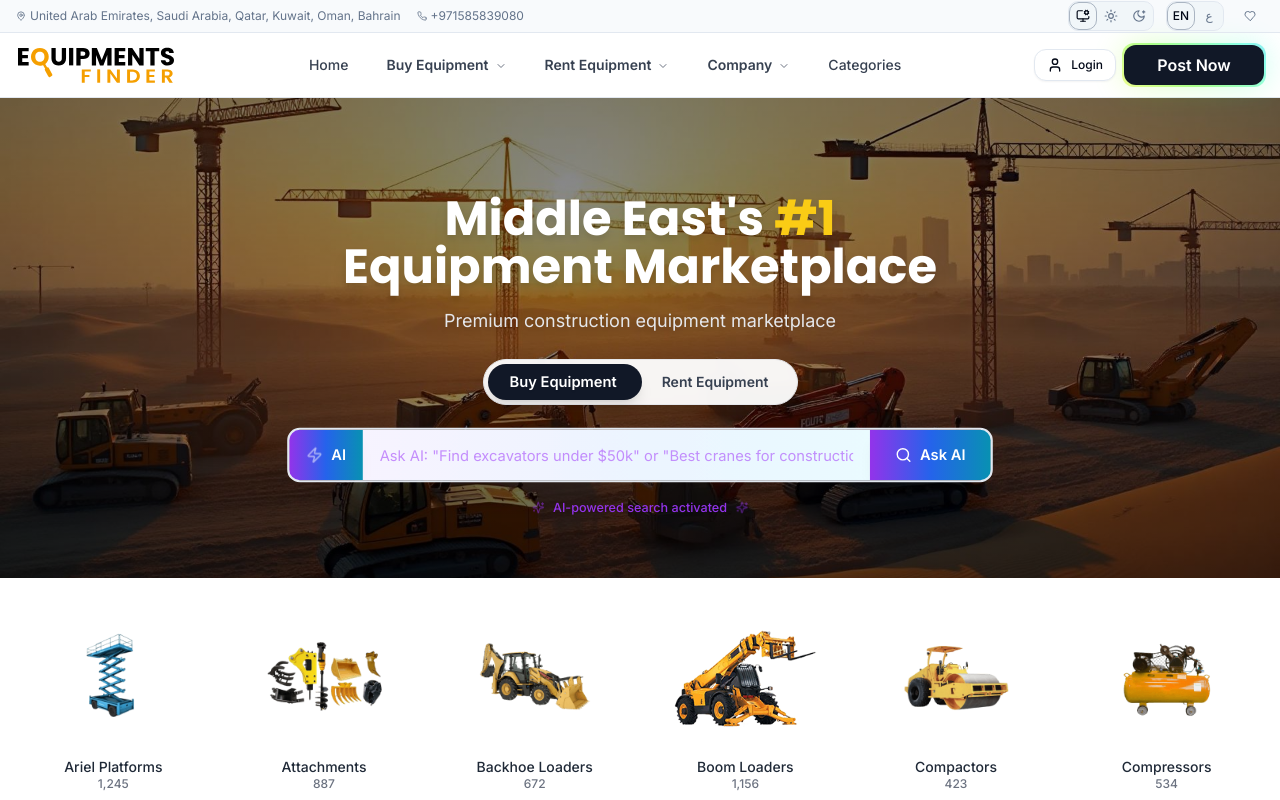
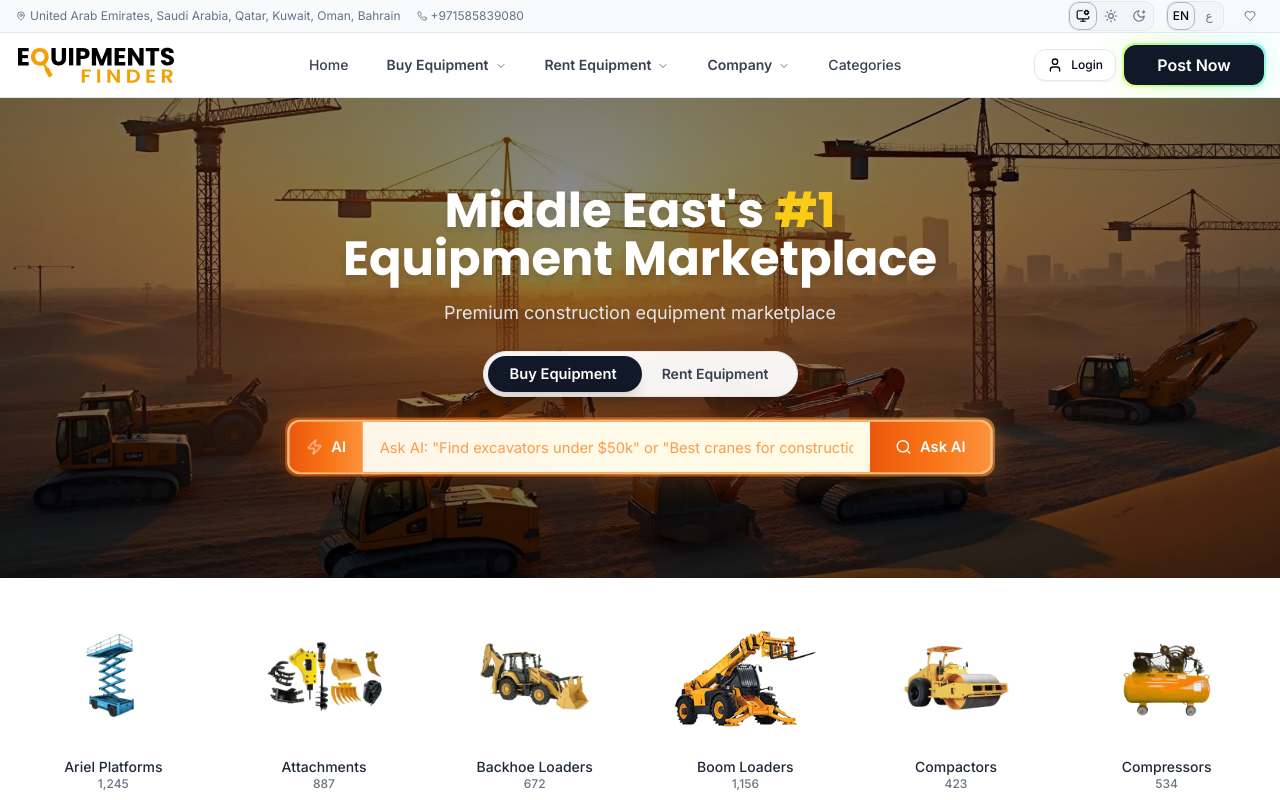
Before and after one commit to KakosoAi/ef-web, a Next.js app: page / in a window 1280 px wide. Both pictures are taken after a click on the button "AI". Shown: the top 800 px of the page. Built offline with nearby package versions, Linux system fonts and the light colour scheme.

Commit message:
feat(ui): add ai glow effect and update search component styling
- Implement animated gradient glow effect for AI mode in global CSS
- Update search component color scheme from purple/blue to orange/amber
- Remove AI mode indicator text and simplify the component structure

```diff
--- a/app/globals.css
+++ b/app/globals.css
@@ -169,6 +169,66 @@
     opacity: 0.2;
   }
 
+  /* AI Glow Effect */
+  .ai-glow::before {
+    content: '';
+    position: absolute;
+    inset: -2px;
+    padding: 2px;
+    background: linear-gradient(
+      45deg,
+      #ea580c,
+      #f97316,
+      #fb923c,
+      #fdba74,
+      #fed7aa,
+      #fdba74,
+      #fb923c,
+      #f97316,
+      #ea580c
+    );
+    background-size: 400% 400%;
+    border-radius: inherit;
+    z-index: -1;
+    animation: ai-glow 3s ease-in-out infinite;
+    opacity: 0.6;
+  }
+
+  .ai-glow::after {
+    content: '';
+    position: absolute;
+    inset: -2px;
+    padding: 2px;
+    background: linear-gradient(
+      45deg,
+      #ea580c,
+      #f97316,
+      #fb923c,
+      #fdba74,
+      #fed7aa,
+      #fdba74,
+      #fb923c,
+      #f97316,
+      #ea580c
+    );
+    background-size: 400% 400%;
+    border-radius: inherit;
+    z-index: -2;
+    animation: ai-glow 3s ease-in-out infinite;
+    filter: blur(15px);
+    opacity: 0.3;
+  }
+
+  @keyframes ai-glow {
+    0%,
+    100% {
+      background-position: 0% 50%;
+    }
+    50% {
+      background-position: 100% 50%;
+    }
+  }
+
   /* Custom scale animations for toggle buttons */
   .scale-102 {
     transform: scale(1.02);
--- a/src/shared/ui/search-with-category.tsx
+++ b/src/shared/ui/search-with-category.tsx
@@ -10,7 +10,7 @@ export default function SearchWithCategory() {
   const [isAiMode, setIsAiMode] = useState(false);
 
   return (
-    <div className='mx-auto max-w-4xl'>
+    <div className='mx-auto max-w-4xl mb-4 transition-all duration-500'>
       <div
         className={`relative transition-all duration-500 ease-in-out ${
           isAiMode ? 'transform scale-105' : ''
@@ -19,7 +19,7 @@ export default function SearchWithCategory() {
         <div
           className={`flex rounded-lg overflow-hidden transition-all duration-500 ${
             isAiMode
-              ? 'shadow-2xl bg-gradient-to-r from-purple-50 via-blue-50 to-cyan-50 border-2 border-gradient-to-r from-purple-200 via-blue-200 to-cyan-200'
+              ? 'ai-glow shadow-2xl bg-gradient-to-r from-orange-50 via-amber-50 to-yellow-50 border-2 border-orange-300'
               : 'shadow-lg bg-white border border-gray-300'
           }`}
         >
@@ -28,7 +28,7 @@ export default function SearchWithCategory() {
             onClick={() => setIsAiMode(!isAiMode)}
             className={`h-12 rounded-none px-4 text-sm font-semibold border-0 transition-all duration-500 ${
               isAiMode
-                ? 'bg-gradient-to-r from-purple-600 via-blue-600 to-cyan-600 hover:from-purple-700 hover:via-blue-700 hover:to-cyan-700 text-white shadow-lg'
+                ? 'bg-gradient-to-r from-orange-600 via-orange-500 to-orange-400 hover:from-orange-700 hover:via-orange-600 hover:to-orange-500 text-white shadow-lg'
                 : 'bg-gray-100 hover:bg-gray-200 text-gray-700 border-r border-gray-300'
             }`}
           >
@@ -57,13 +57,13 @@ export default function SearchWithCategory() {
               }
               className={`h-12 w-full rounded-none text-sm border-0 shadow-none focus-visible:ring-0 focus-visible:ring-offset-0 font-normal px-4 transition-all duration-500 ${
                 isAiMode
-                  ? 'bg-transparent placeholder:text-purple-400 text-gray-800'
+                  ? 'bg-transparent placeholder:text-orange-400 text-gray-800'
                   : 'bg-white placeholder:text-gray-400 text-gray-700'
               }`}
             />
             {isAiMode && (
               <div className='absolute inset-0 pointer-events-none'>
-                <div className='absolute top-0 left-0 w-full h-full bg-gradient-to-r from-purple-100/20 via-blue-100/20 to-cyan-100/20 animate-pulse'></div>
+                <div className='absolute top-0 left-0 w-full h-full bg-gradient-to-r from-orange-100/20 via-amber-100/20 to-yellow-100/20 animate-pulse'></div>
               </div>
             )}
           </div>
@@ -73,7 +73,7 @@ export default function SearchWithCategory() {
             type='submit'
             className={`h-12 rounded-none px-6 text-sm font-semibold border-0 transition-all duration-500 ${
               isAiMode
-                ? 'bg-gradient-to-r from-purple-600 via-blue-600 to-cyan-600 hover:from-purple-700 hover:via-blue-700 hover:to-cyan-700 text-white shadow-lg'
+                ? 'bg-gradient-to-r from-orange-600 via-orange-500 to-orange-400 hover:from-orange-700 hover:via-orange-600 hover:to-orange-500 text-white shadow-lg'
                 : 'bg-gray-900 hover:bg-gray-800 text-white'
             }`}
           >
@@ -81,15 +81,6 @@ export default function SearchWithCategory() {
             {isAiMode ? 'Ask AI' : 'Search'}
           </Button>
         </div>
-
-        {/* AI Mode Indicator */}
-        {isAiMode && (
-          <div className='absolute -bottom-8 left-1/2 transform -translate-x-1/2 flex items-center space-x-2 text-xs text-purple-600 font-medium animate-fade-in'>
-            <Sparkles className='h-3 w-3 animate-pulse' />
-            <span>AI-powered search activated</span>
-            <Sparkles className='h-3 w-3 animate-pulse' />
-          </div>
-        )}
       </div>
     </div>
   );
```
